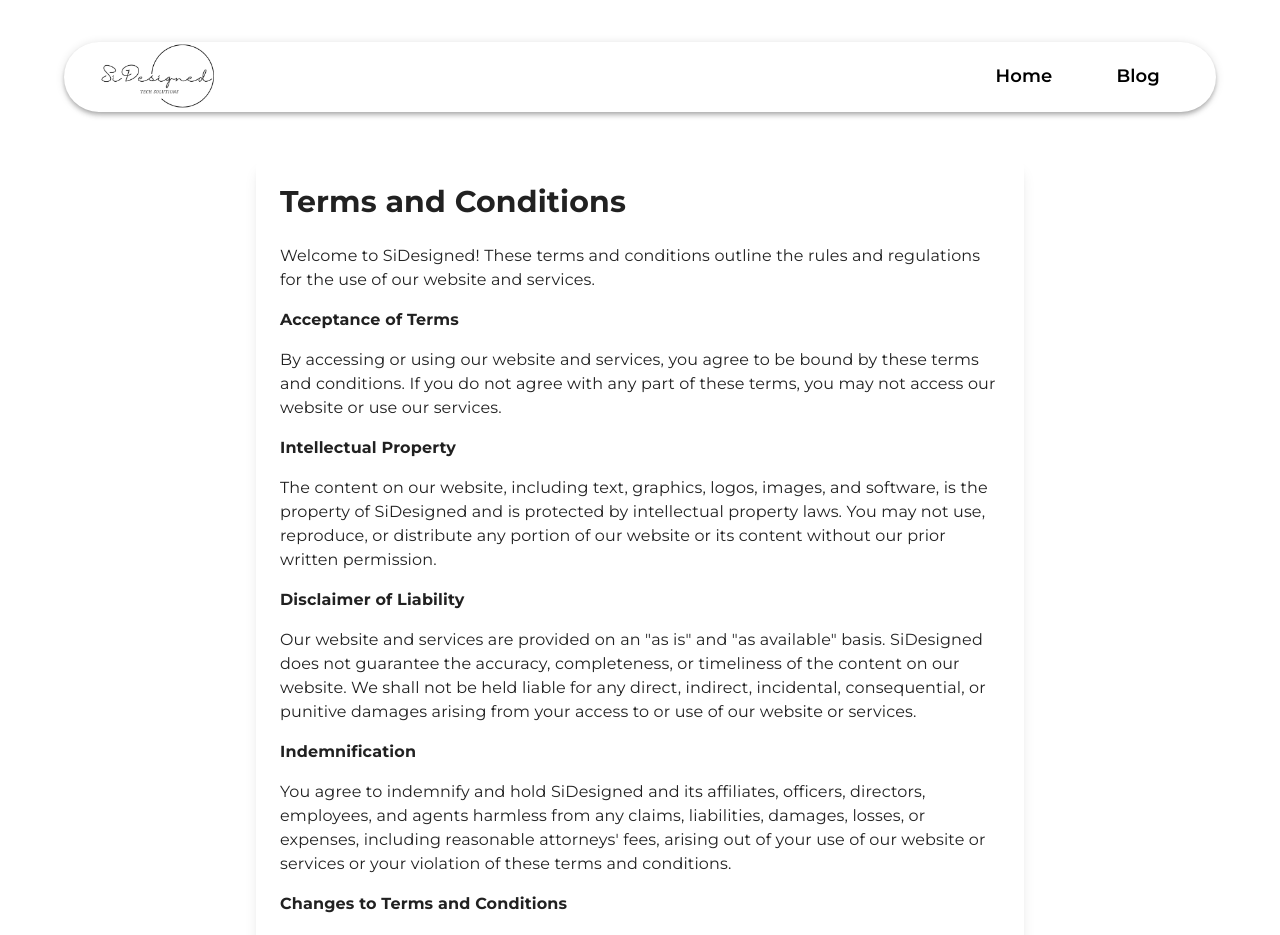
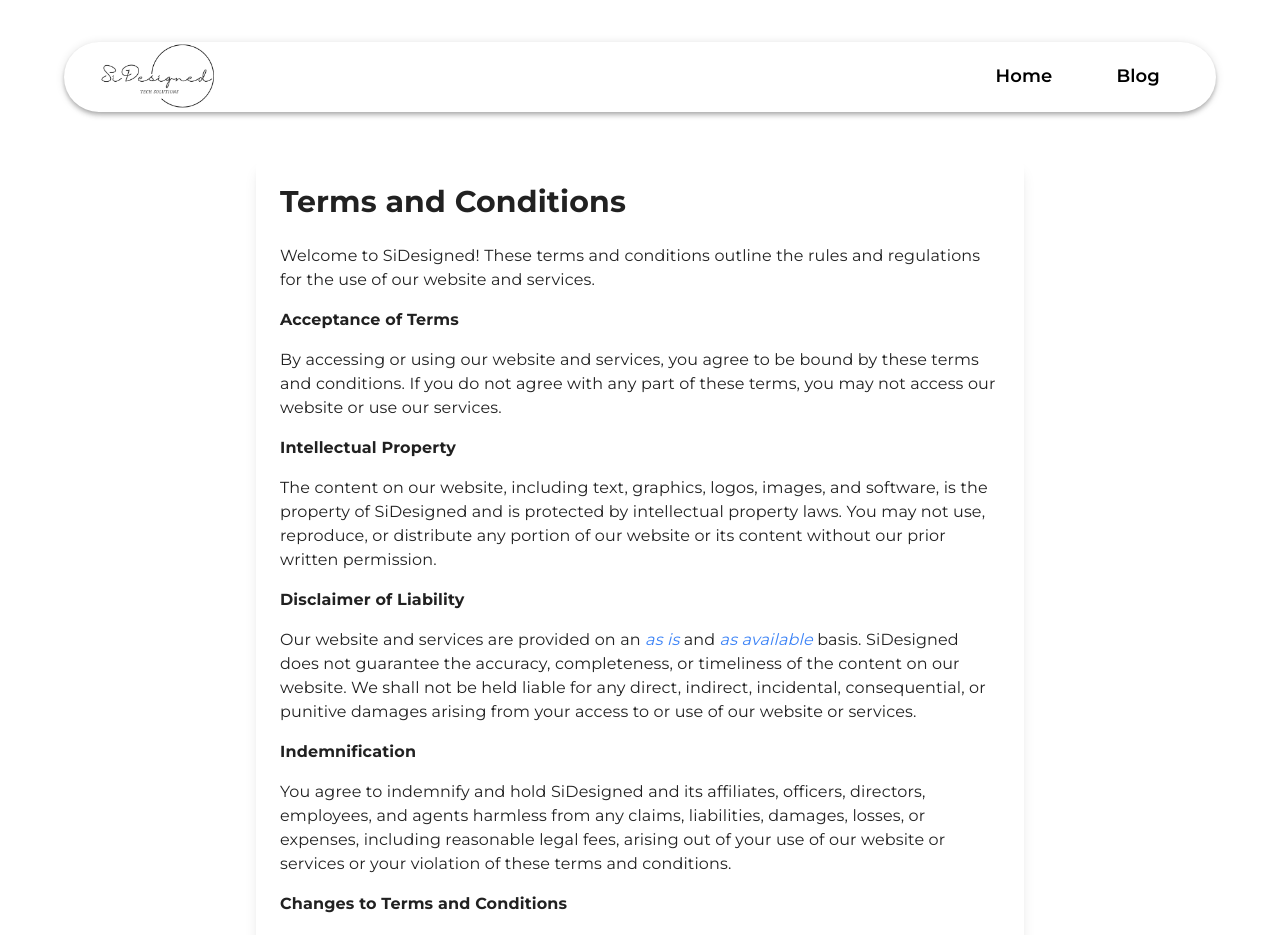
Before and after one commit to munaashe/rusero, a Next.js app: page /terms in a window 1280 px wide. Shown: the top 935 px of the page. Built offline with nearby package versions, Linux system fonts and the light colour scheme.

Commit message:
fix lint errors

```diff
--- a/app/privacy/page.tsx
+++ b/app/privacy/page.tsx
@@ -19,7 +19,7 @@ const PrivacyPolicy = () => {
         <p className="mb-4">
           We may collect personal information such as your name, email address, and contact details when you interact
           with our website or engage with our services. We also gather non-personal information through the use of
-          cookies and similar technologies to improve our website's functionality.
+          cookies and similar technologies to improve our website functionality.
         </p>
 
         <p className="mb-4">
--- a/app/terms/page.tsx
+++ b/app/terms/page.tsx
@@ -36,7 +36,7 @@ const TermsAndConditions = () => {
         </p>
 
         <p className="mb-4">
-          Our website and services are provided on an "as is" and "as available" basis. SiDesigned does not guarantee
+          Our website and services are provided on an <span className='italic text-blue-500'>as is</span> and <span className='italic text-blue-500'>as available</span> basis. SiDesigned does not guarantee
           the accuracy, completeness, or timeliness of the content on our website. We shall not be held liable for any
           direct, indirect, incidental, consequential, or punitive damages arising from your access to or use of our
           website or services.
@@ -48,7 +48,7 @@ const TermsAndConditions = () => {
 
         <p className="mb-4">
           You agree to indemnify and hold SiDesigned and its affiliates, officers, directors, employees, and agents
-          harmless from any claims, liabilities, damages, losses, or expenses, including reasonable attorneys' fees,
+          harmless from any claims, liabilities, damages, losses, or expenses, including reasonable legal fees,
           arising out of your use of our website or services or your violation of these terms and conditions.
         </p>
 
```
